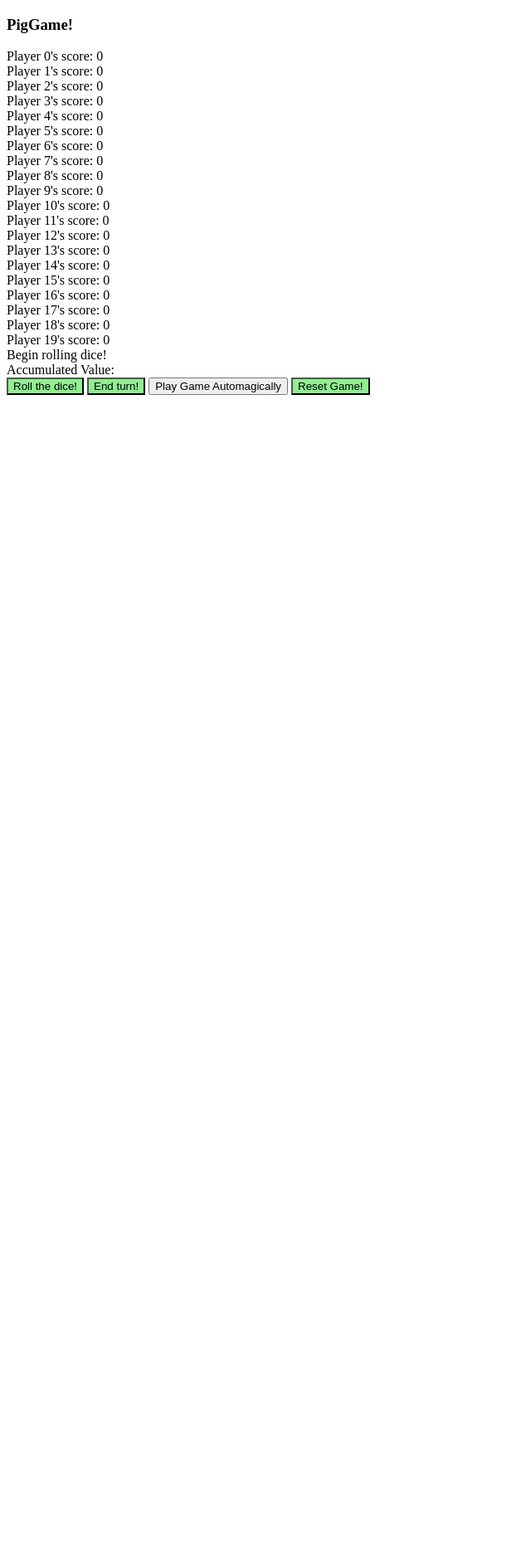
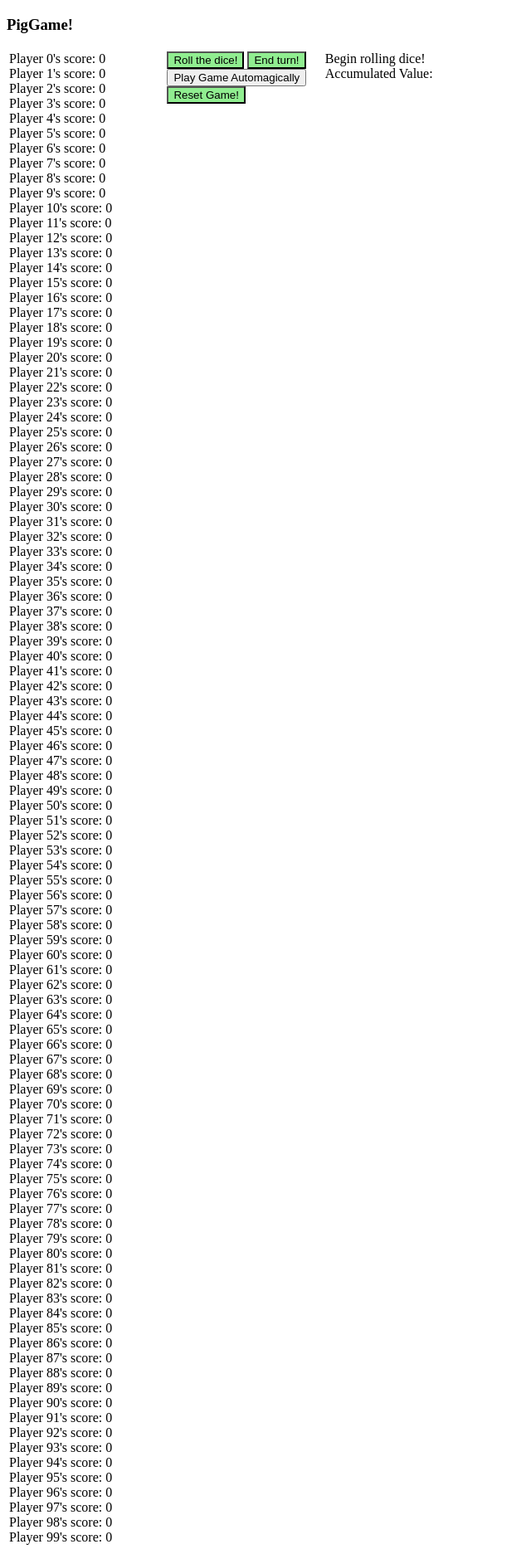
Before and after one commit to JGREENERT/Pig_Dice_Game, a PHP site: page /PigGameView.php in a window 1280 px wide. Shown: the whole page at 83% size, without its empty margins (0-640 px from the left). Before the commit the page ends 476 px from the top, so only its background shows below. Run offline with PHP 8.4, Linux system fonts and the light colour scheme.

Commit message:
Dice UI working, needs to be reformatted but works.

```diff
--- a/PigGameView.php
+++ b/PigGameView.php
@@ -15,19 +15,36 @@
 <html>
     <h3>PigGame!</h3>
 <body>
-<div id="PlayersDiv"></div>
+<table>
+    <tr>
+        <td style="width:15%" valign="top">
+            <div id="PlayersDiv">
+            </div>
+        </td>
+        <td style="width:15%" valign="top">
+            <button style="background-color:lightgreen" onmousedown=rollDiceButtonClicked()>Roll the dice!</button>
+            <button style="background-color:lightgreen" onmousedown=endTurnButtonClicked()>End turn!</button>
+            <button onmousedown=playGameAutomagicallyInterval()>Play Game Automagically</button>
+            <button style="background-color:lightgreen" onmousedown=resetButtonClicked()>Reset Game!</button>
+        </td>
+        <td style="width:70%" valign="top">
+            <div id="GameOutput">
+                Begin rolling dice!
+            </div>
 
-<div id="GameOutput">
-    Begin rolling dice!
-</div>
+            <div id="Dice"></div>
 
-<div id="accumulatedValue">
-    Accumulated Value:
-</div>
+            <div id="accumulatedValue">
+                Accumulated Value:
+            </div>
+        </td>
+    </tr>
+</table>
 
 <script type="text/javascript">
 
-    var control = PigGameControl.init(20, 2, 100);
+    var scoreToWin = 100;
+    var control = PigGameControl.init(100, 3, scoreToWin);
     var dice = control.getAllDice();
     var players = control.getAllPlayers();
     var interval;
@@ -45,13 +62,17 @@
 
     function printPlayersScore(playerNum, toPrint) {
         document.getElementById("player" + playerNum).innerText = "Player " + playerNum + "'s score: " + toPrint;
+        document.getElementById("player" + playerNum).style.fontWeight = "bold";
 
         //current player is green background
         if (playerNum === control.getCurrentPlayerNumber()){
             document.getElementById("player" + playerNum).style.backgroundColor = "lightgreen";
         }
         else {
-            document.getElementById("player" + playerNum).style.backgroundColor = "white";
+            //document.getElementById("player" + playerNum).style.backgroundColor = "white";
+            //document.getElementById("player" + playerNum).style.backgroundColor = "red";
+            var bgColor = new RGBA(0,0,255,(toPrint / scoreToWin));
+            document.getElementById("player" + playerNum).style.backgroundColor = bgColor.getCSS();//(toPrint / scoreToWin);
         }
     }
 
@@ -90,11 +111,29 @@
 
     }
 
+    function updateDice() {
+        var dice = control.getAllDice();
+        var diceDiv = document.getElementById("Dice");
+        diceDiv.innerHTML = "";
+        for (var $d=0; $d < control.getNumberOfDice(); $d++) {
+            //var child = document.createElement("div");
+            //child.style.width = "100px";
+            //child.style.height = "100px";
+            //child.float = "left";
+            var image = document.createElement("img");
+            image.src = "Dice" + dice[$d].getValue() + ".jpg";
+            //child.appendChild(image);
+            diceDiv.appendChild(image);
+            //diceDiv.appendChild(child);
+        }
+    }
+
     function rollDiceButtonClicked() {
         control.rollDice();
         printGameOutput();
         printScores();
         updateAccumulator();
+        updateDice();
     }
 
     function endTurnButtonClicked() {
@@ -111,7 +150,7 @@
     }
 
     function playGameAutomagicallyInterval() {
-        interval = setInterval(playGameAutomagically, 50);
+        interval = setInterval(playGameAutomagically, 1);
 
     }
 
@@ -123,11 +162,23 @@
         clearInterval(interval);
     }
 
+    //color methods stolen off of stack overflow :)
+    function RGBA(red,green,blue,alpha) {
+        this.red = red;
+        this.green = green;
+        this.blue = blue;
+        this.alpha = alpha;
+        this.getCSS = function() {
+            return "rgba("+this.red+","+this.green+","+this.blue+","+this.alpha+")";
+        }
+    }
+
+    function setBgOpacity(elem, opac) {
+        bgColor.alpha = opac;
+        elem.style.backgroundColor = bgColor.getCSS();
+    }
+
 </script>
 
-<button style="background-color:lightgreen" onmousedown=rollDiceButtonClicked()>Roll the dice!</button>
-<button style="background-color:lightgreen" onmousedown=endTurnButtonClicked()>End turn!</button>
-<button onmousedown=playGameAutomagicallyInterval()>Play Game Automagically</button>
-<button style="background-color:lightgreen" onmousedown=resetButtonClicked()>Reset Game!</button>
 </body>
 </html>
```
Also changed, not shown: Dice1.jpg (added), Dice2.jpg (added), Dice3.jpg (added), Dice4.jpg (added), Dice5.jpg (added), Dice6.jpg (added), left-arrow.jpg (added), 1 other file.
